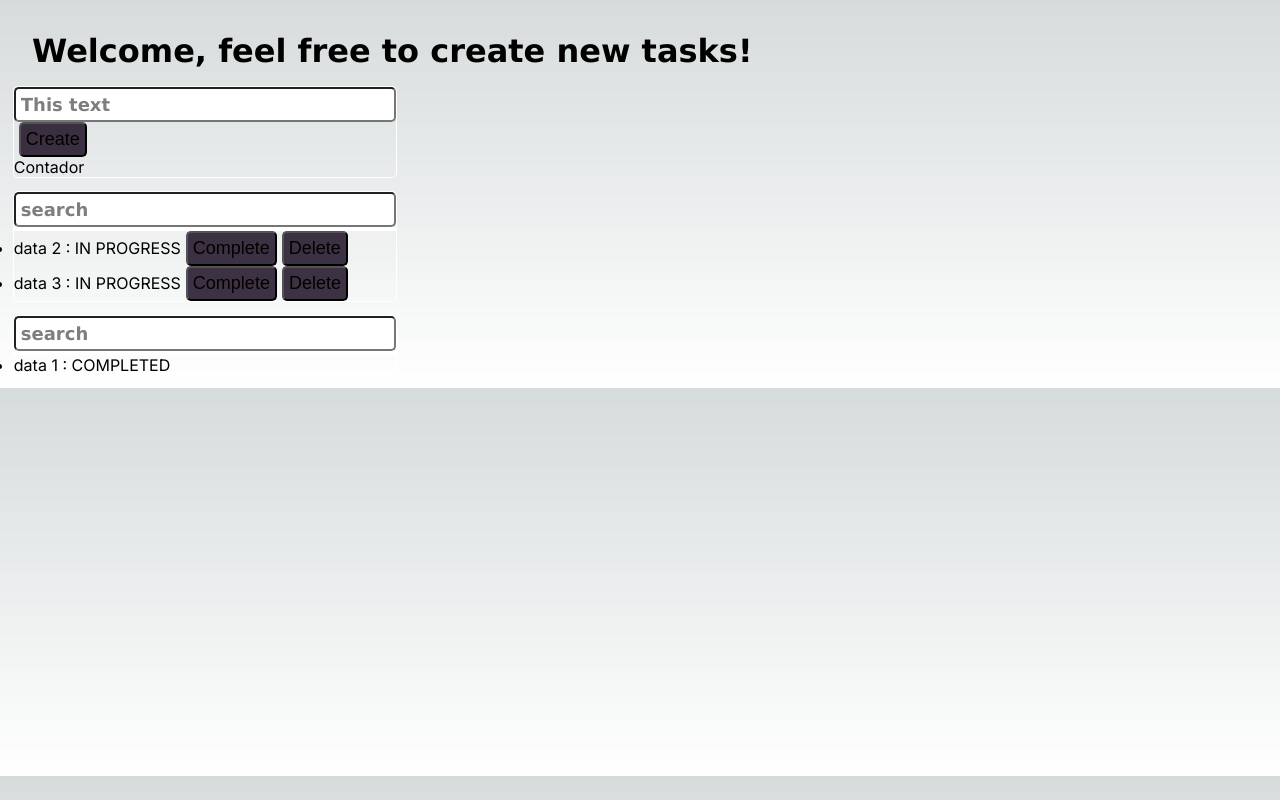
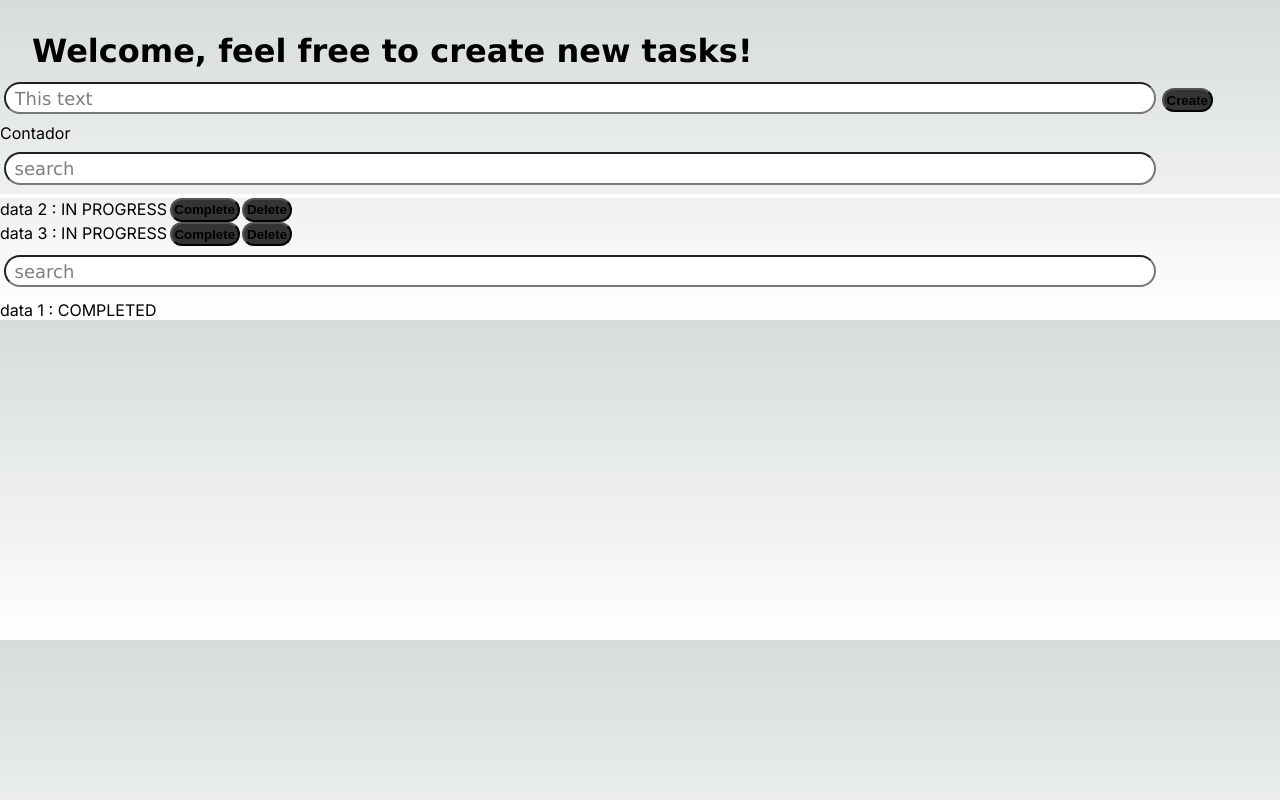
Before and after one commit to veraAlan/PWA-RIA-React, a Next.js app in the folder tp1-react/: page / in a window 1280 px wide. Built offline with nearby package versions, Linux system fonts and the light colour scheme.

Commit message:
removed some style

```diff
--- a/tp1-react/src/app/components/Button/Button.module.css
+++ b/tp1-react/src/app/components/Button/Button.module.css
@@ -1,8 +1,9 @@
 .button {
-   font-size: large;
-   border-radius: 5px;
-   background-color: #0f0017cb;
-   padding: 5px;
-   margin-left: 5px;
+   font-size: normal;
+   font-weight: 700;
+   border-radius: 20px;
+   background-color: #343434;
+   padding: 0.2em;
+   margin-left: 0.2em;
    width: fit-content;
 }
--- a/tp1-react/src/app/components/Input/Input.module.css
+++ b/tp1-react/src/app/components/Input/Input.module.css
@@ -2,13 +2,14 @@
 .input::placeholder {
    font-family: Verdana, Geneva, Tahoma, sans-serif;
    font-size: large;
-   font-weight: bold;
+   font-weight: normal;
 }
 
 .input {
-   border-radius: 5px;
-   padding: 5px;
-   width: 100%;
+   margin: 0.5em 0.2em;
+   border-radius: 20px;
+   padding: 0.2em 0.5em;
+   width: 90%;
 }
 
 .input::placeholder {
--- a/tp1-react/src/app/components/TaskList/TaskList.jsx
+++ b/tp1-react/src/app/components/TaskList/TaskList.jsx
@@ -2,12 +2,13 @@ import { useContext } from "react";
 import Task from "../Task/Task";
 import { TaskContext } from "../TaskContext/TaskContext";
 import Title from "../Title/Title";
+import style from "./TaskList.module.css";
 
 export default function TodoList({ completed }) {
     const tasksLoaded = useContext(TaskContext);
     if (tasksLoaded.length) {
         const tasks = tasksLoaded.filter((task) => task.completed === completed);
-        return <ul>
+        return <ul className={style.list}>
             {
                 tasks.map((task) => {
                     return <Task key={"task" + task.id} task={task} hasButtons={completed} />;
--- a/tp1-react/src/app/pages/Home/Home.js
+++ b/tp1-react/src/app/pages/Home/Home.js
@@ -19,7 +19,7 @@ export default function Home() {
    const [tasks, dispatch] = useReducer(taskReducer, initialTasks);
 
    return (
-      <TaskContext.Provider value={tasks}>
+      <TaskContext.Provider value={tasks} className={style.base}>
          <TaskDispatchContext.Provider value={dispatch}>
             <Title text="Welcome, feel free to create new tasks!" />
             <div className={style.containerItem}>
--- a/tp1-react/src/app/pages/Home/Home.module.css
+++ b/tp1-react/src/app/pages/Home/Home.module.css
@@ -8,32 +8,3 @@
 .text {
    font-family: Verdana, Geneva, Tahoma, sans-serif;
 }
-
-.list {
-   display: flex;
-   flex-wrap: wrap;
-   max-height: 80vh;
-   overflow-y: scroll;
-}
-
-.listItem {
-   list-style-type: none;
-   width: fit-content;
-   padding: 1em;
-   width: 100%;
-}
-
-.container {
-   display: flex;
-   flex-wrap: wrap;
-   flex-direction: row;
-   min-height: 6em;
-   max-height: 90vh;
-}
-
-.containerItem {
-   border: 1px solid white;
-   border-radius: 5px;
-   width: 30%;
-   margin: 1%;
-}
```
